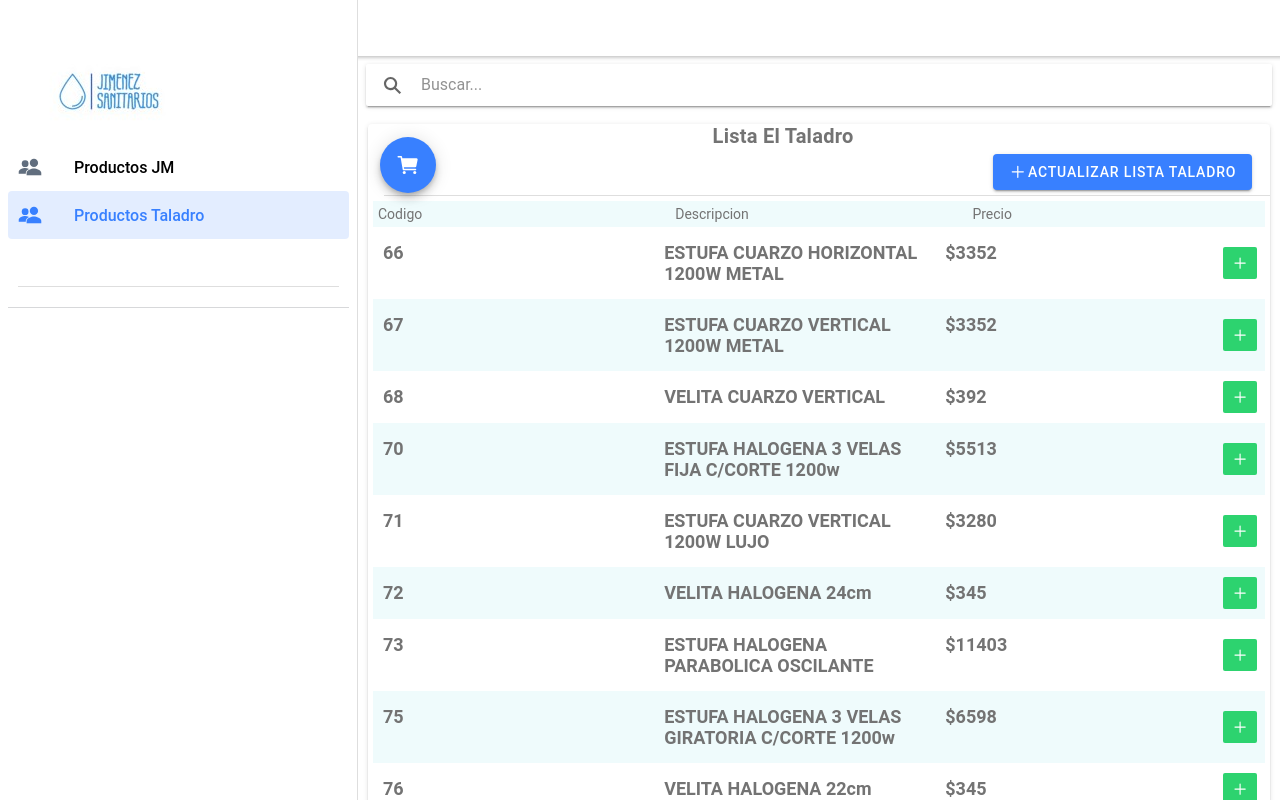
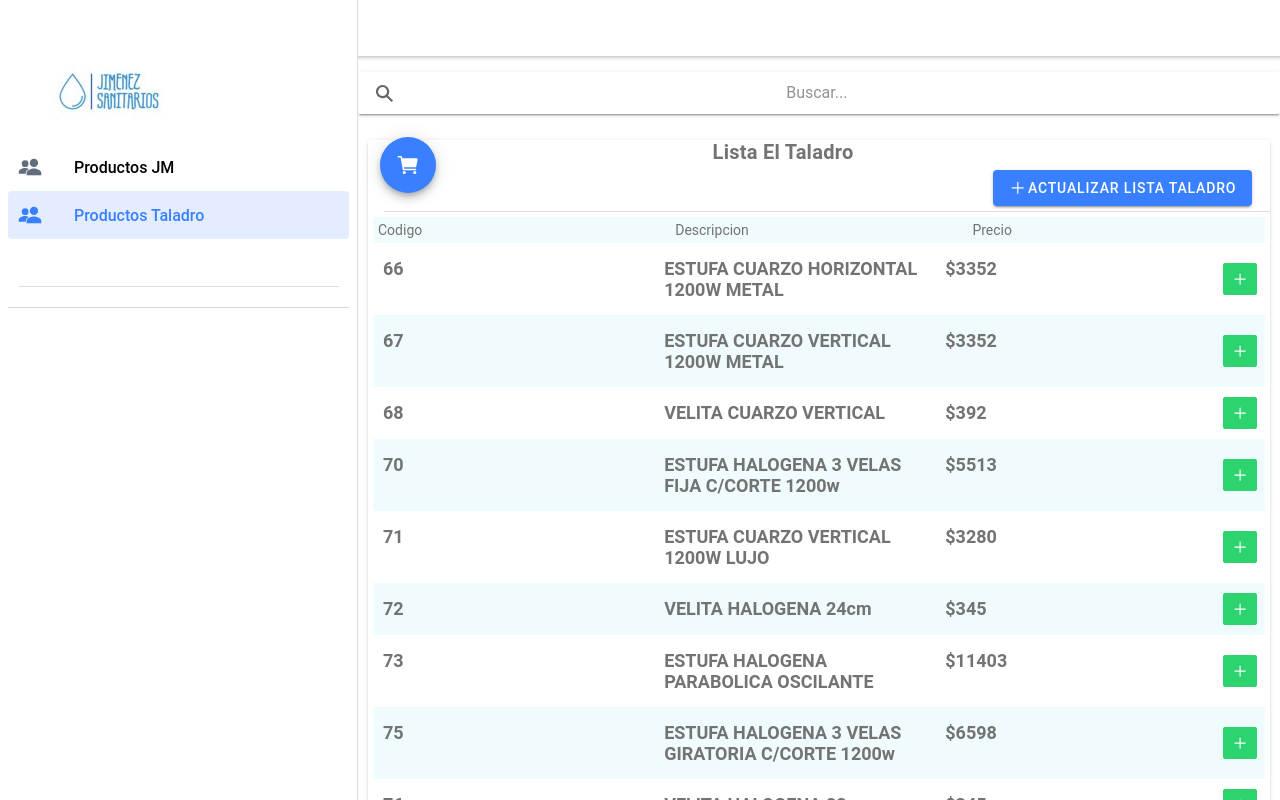
Before and after one commit to jerojimenez17/IonicApp, a React (Create React App) app: page /page/productsTaladro#/page/productsTaladro in a window 1280 px wide. Built offline with nearby package versions, Linux system fonts and the light colour scheme.

Commit message:
changeSearchbar

```diff
--- a/src/pages/products/ProductsTaladroList.tsx
+++ b/src/pages/products/ProductsTaladroList.tsx
@@ -84,7 +84,7 @@ const ProductsTaladroList: React.FC = () => {
 
 
                 <IonContent>
-                    <IonSearchbar value={searchText} onIonChange={(e: any) => setSearchText(e.detail.value)} placeholder="Buscar..." showCancelButton="focus"></IonSearchbar>
+                    <IonSearchbar className='search-bar' value={searchText} onIonChange={(e: any) => setSearchText(e.detail.value)} placeholder="Buscar..." showCancelButton="focus"></IonSearchbar>
                     <IonFab className='floatingButton' vertical="top" horizontal="start" edge slot="fixed">
                         <IonFabButton>
                             <IonIcon icon={cart} />
```
